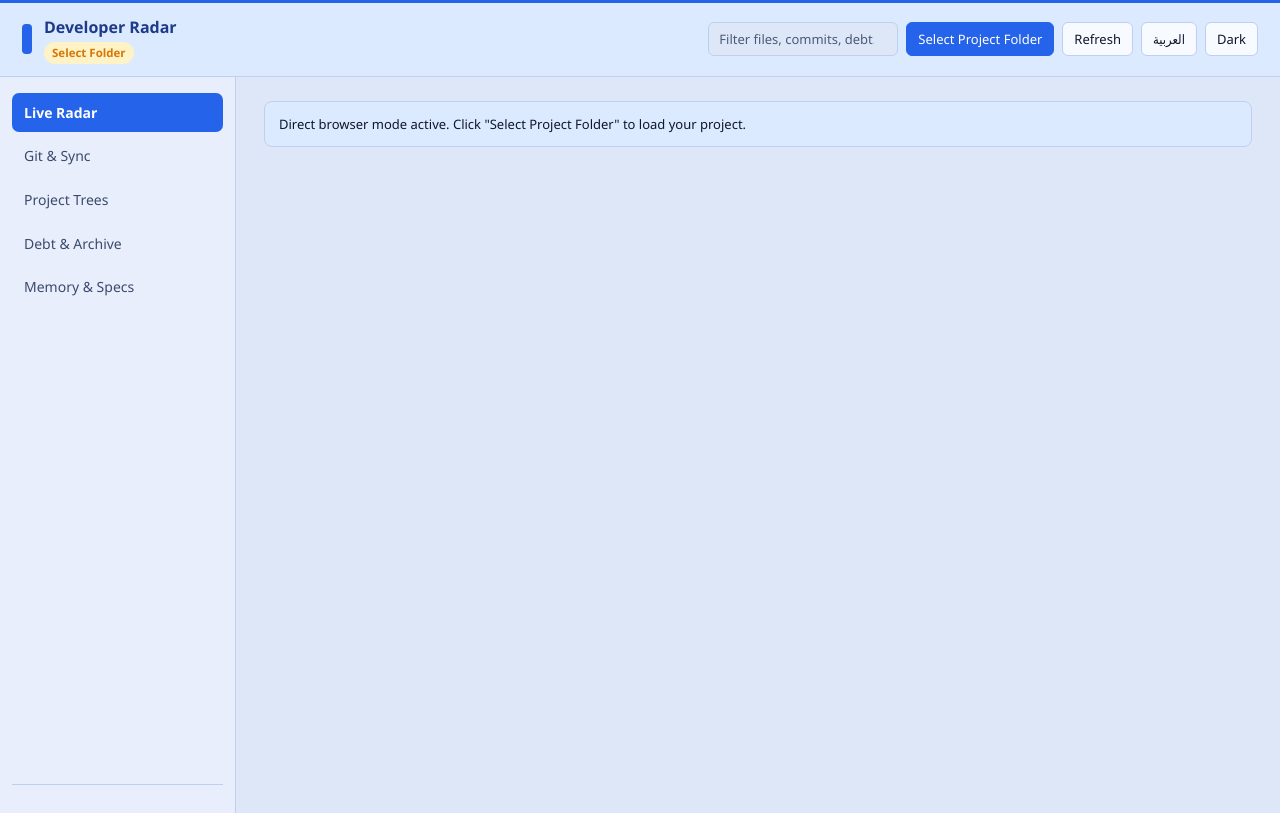
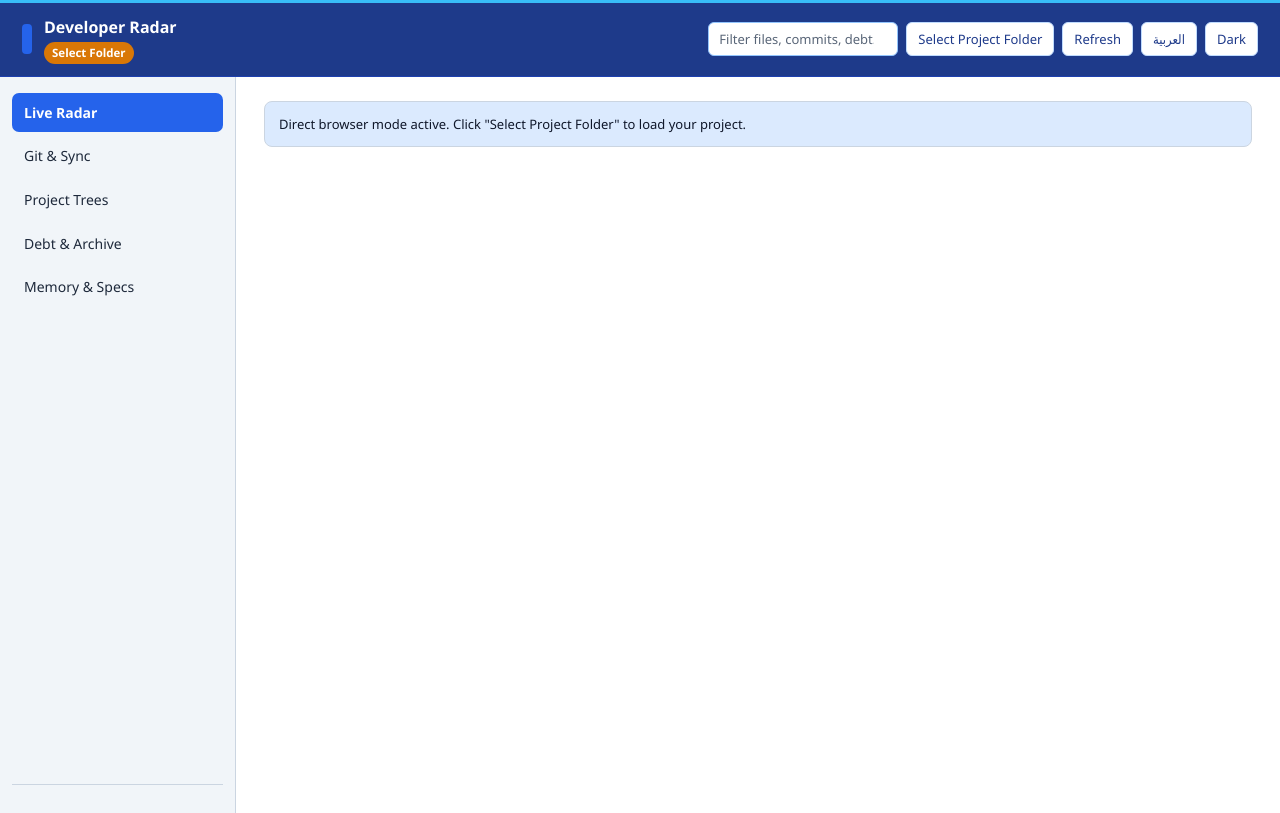
Before and after one commit to wabdelgilil/vibe-coding-framework, a plain HTML site: page portal/index.html in a window 1280 px wide. Both pictures are taken after a click on the button "Light". Drawn offline with Linux system fonts and the light colour scheme; no server answers.

Commit message:
style: set pure white Light mode canvas with vivid saturated solid component colors

```diff
--- a/portal/styles.css
+++ b/portal/styles.css
@@ -1,10 +1,10 @@
 :root {
-  --bg: #dde7f7;
-  --surface: #f7faff;
-  --surface-subtle: #e2ecfb;
-  --border: #bfcff0;
+  --bg: #ffffff;
+  --surface: #ffffff;
+  --surface-subtle: #f1f5f9;
+  --border: #cbd5e1;
   --ink: #0f172a;
-  --muted: #3b4b6b;
+  --muted: #475569;
   --accent: #2563eb;
   --accent-soft: #dbeafe;
   --accent-ink: #ffffff;
--- a/portal/theme-light.css
+++ b/portal/theme-light.css
@@ -1,27 +1,35 @@
-[data-theme="light"] .topbar { background: #dbeafe; }
-[data-theme="light"] .brand h1 { color: #1e3a8a; }
-[data-theme="light"] .sidebar { background: #e8eefc; }
-[data-theme="light"] .nav-item.active { background: var(--accent); color: #ffffff; }
+[data-theme="light"] .topbar { background: #1e3a8a; border-top-color: #38bdf8; border-bottom-color: #1e40af; }
+[data-theme="light"] .brand h1 { color: #ffffff; }
+[data-theme="light"] .topbar .btn { background: #ffffff; color: #1e3a8a; border-color: #bfdbfe; }
+[data-theme="light"] .topbar .btn:hover { background: #dbeafe; }
+[data-theme="light"] .topbar .search-input { background: #ffffff; color: #0f172a; border-color: #93c5fd; }
+[data-theme="light"] .sidebar { background: #f1f5f9; border-color: #cbd5e1; }
+[data-theme="light"] .nav-item { color: #1e293b; }
+[data-theme="light"] .nav-item.active { background: #2563eb; color: #ffffff; }
 [data-theme="light"] .section-head h2 { color: #1e3a8a; }
-[data-theme="light"] .kpi-box:nth-child(1) { background: #dbeafe; border-color: #93c5fd; }
-[data-theme="light"] .kpi-box:nth-child(1) .kpi-value { color: #1d4ed8; }
-[data-theme="light"] .kpi-box:nth-child(2) { background: #ffe4e6; border-color: #fda4af; }
-[data-theme="light"] .kpi-box:nth-child(2) .kpi-value { color: #be123c; }
-[data-theme="light"] .kpi-box:nth-child(3) { background: #fef3c7; border-color: #fcd34d; }
-[data-theme="light"] .kpi-box:nth-child(3) .kpi-value { color: #b45309; }
-[data-theme="light"] .kpi-box:nth-child(4) { background: #d1fae5; border-color: #6ee7b7; }
-[data-theme="light"] .kpi-box:nth-child(4) .kpi-value { color: #047857; }
-[data-theme="light"] .panel { background: #f0f5ff; border-color: #bfd2f5; }
-[data-theme="light"] .bento-grid .panel:nth-child(2) { background: #f3efff; border-color: #d4c4fb; }
-[data-theme="light"] .bento-grid .panel:nth-child(2) h3 { color: var(--violet); }
-[data-theme="light"] .data-table th { background: #dbeafe; color: #1e3a8a; }
-[data-theme="light"] .kv-list dt { color: #3730a3; }
+[data-theme="light"] .kpi-box { border-width: 0; color: #ffffff; }
+[data-theme="light"] .kpi-box .kpi-value,
+[data-theme="light"] .kpi-box .kpi-sub { color: #ffffff !important; opacity: 0.96; }
+[data-theme="light"] .kpi-box:nth-child(1) { background: #2563eb; }
+[data-theme="light"] .kpi-box:nth-child(2) { background: #e11d48; }
+[data-theme="light"] .kpi-box:nth-child(3) { background: #d97706; }
+[data-theme="light"] .kpi-box:nth-child(4) { background: #059669; }
+[data-theme="light"] .panel { background: #ffffff; border: 2px solid #3b82f6; }
+[data-theme="light"] .panel h3 { color: #1d4ed8; border-bottom-color: #bfdbfe; }
+[data-theme="light"] .bento-grid .panel:nth-child(2) { border-color: #7c3aed; }
+[data-theme="light"] .bento-grid .panel:nth-child(2) h3 { color: #6d28d9; border-bottom-color: #ddd6fe; }
+[data-theme="light"] .data-table th { background: #1d4ed8; color: #ffffff; }
+[data-theme="light"] .kv-list dt { color: #1d4ed8; }
+[data-theme="light"] .badge-ok { background: #059669; color: #ffffff; }
+[data-theme="light"] .badge-warn { background: #d97706; color: #ffffff; }
+[data-theme="light"] .badge-danger { background: #e11d48; color: #ffffff; }
+[data-theme="light"] .badge-accent { background: #2563eb; color: #ffffff; }
 
 .tree-ico { flex-shrink: 0; display: inline-block; vertical-align: middle; }
-.ico-folder { color: var(--warn); }
-.ico-folder-open { color: #eab308; }
+.ico-folder { color: #d97706; }
+.ico-folder-open { color: #f59e0b; }
 .ico-file { display: inline-flex; color: var(--muted); flex-shrink: 0; }
-.ext-ico-md { color: var(--accent); }
-.ext-ico-js, .ext-ico-mjs, .ext-ico-ts { color: var(--warn); }
-.ext-ico-css, .ext-ico-html { color: var(--ok); }
-.ext-ico-bat, .ext-ico-sh { color: var(--danger); }
+.ext-ico-md { color: #2563eb; }
+.ext-ico-js, .ext-ico-mjs, .ext-ico-ts { color: #d97706; }
+.ext-ico-css, .ext-ico-html { color: #059669; }
+.ext-ico-bat, .ext-ico-sh { color: #e11d48; }
```
